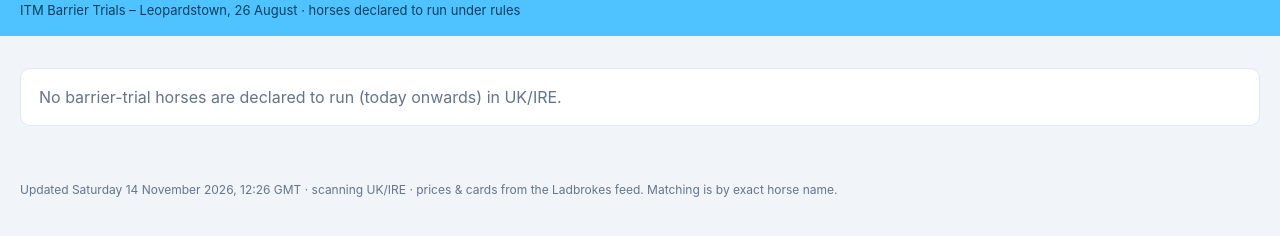
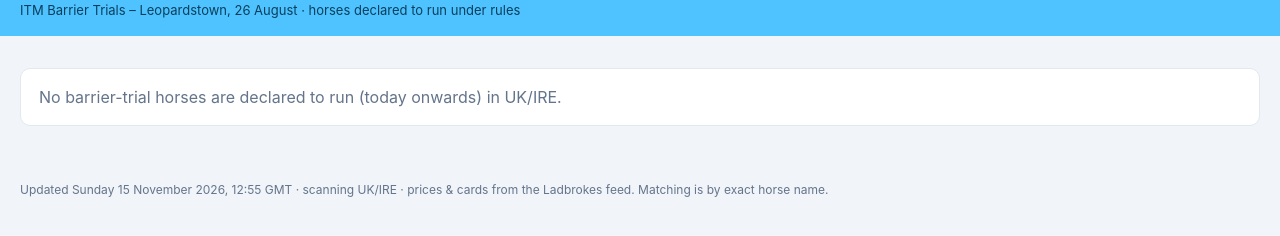
Before and after one commit to iRozz1985/irish-barrier-trials, a plain HTML site: page index.html in a window 1280 px wide. Shown: the part 46-282 px from the top of the page. Drawn offline with Linux system fonts and the light colour scheme.

Commit message:
Update barrier-trial page

```diff
--- a/index.html
+++ b/index.html
@@ -51,7 +51,7 @@
   <p class='none'>No barrier-trial horses are declared to run (today onwards) in UK/IRE.</p>
 </main>
 <footer>
-  Updated Saturday 14 November 2026, 12:26 GMT &middot; scanning UK/IRE &middot;
+  Updated Sunday 15 November 2026, 12:55 GMT &middot; scanning UK/IRE &middot;
   prices &amp; cards from the Ladbrokes feed. Matching is by exact horse name.
 </footer>
 </body>
```
